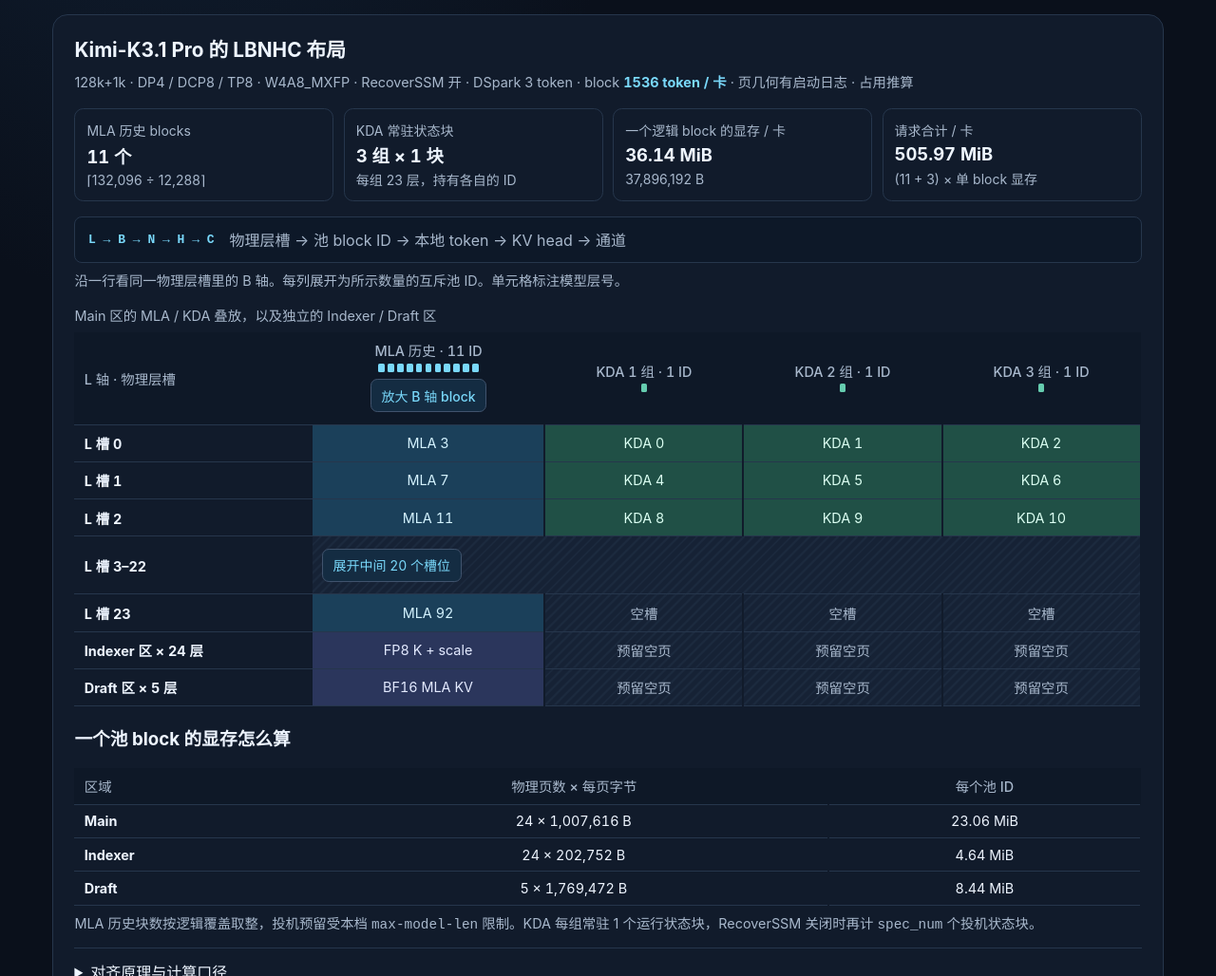
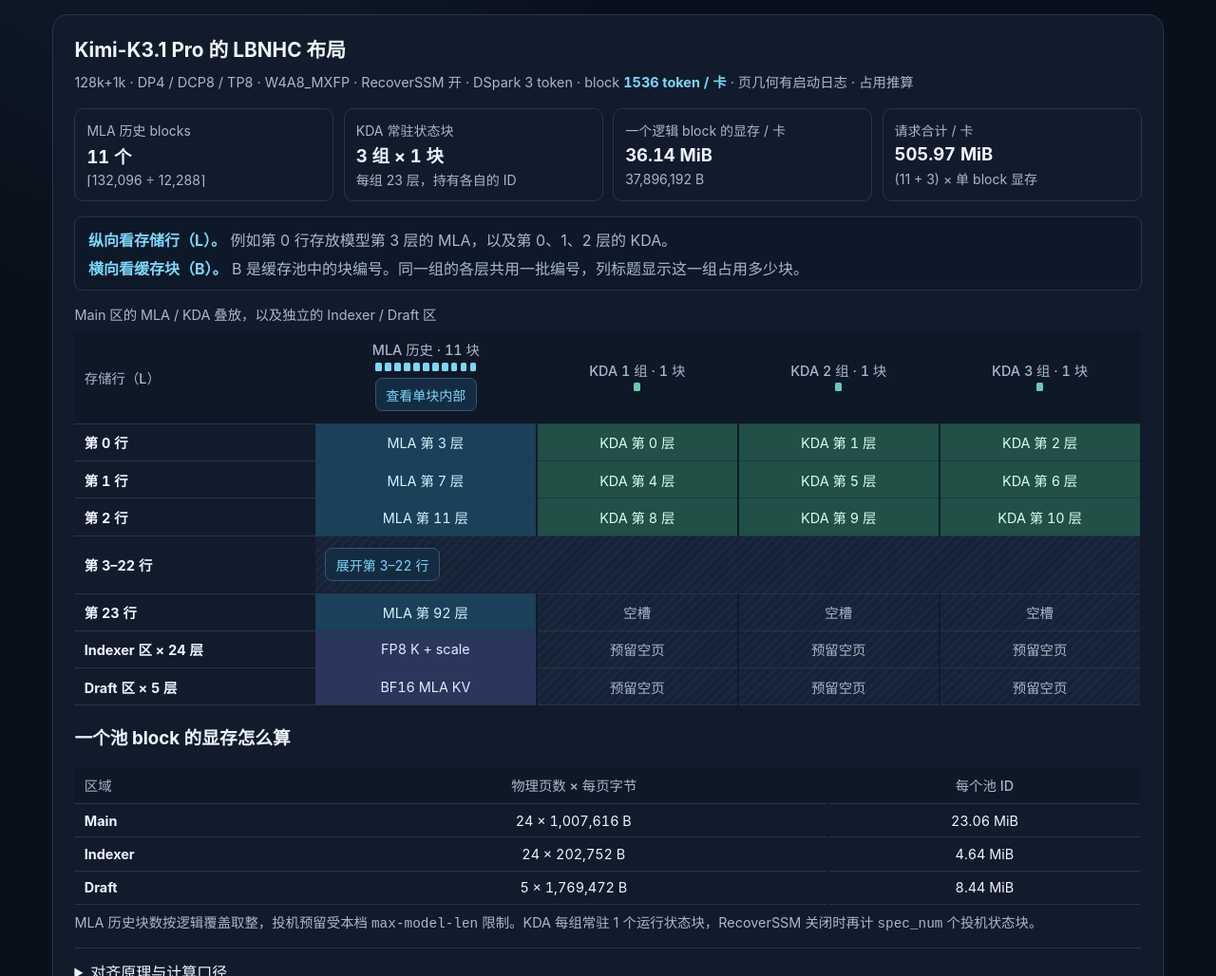
Before and after one commit to Dawn952/kvcache-analysis, a plain HTML site: page index.html in a window 1280 px wide. Shown: the part 680-1708 px from the top of the page at 95% size. Drawn offline with Linux system fonts and the light colour scheme.

Commit message:
Explain the KVCache layout rows and blocks

```diff
--- a/app.js
+++ b/app.js
@@ -101,10 +101,10 @@ function renderLayout() {
     const empty = slot === layersPerStateGroup;
     const targetLayer = empty ? 92 : slot * 4 + 3;
     const collapse = slot === 3
-      ? '<button id="collapse-middle-slots" type="button" class="slot-collapse" data-layout-panel="middle-slots" aria-controls="middle-slots" aria-expanded="true" aria-label="收起中间 20 个槽位">收起</button>'
+      ? '<button id="collapse-middle-slots" type="button" class="slot-collapse" data-layout-panel="middle-slots" aria-controls="middle-slots" aria-expanded="true" aria-label="收起第 3–22 行">收起</button>'
       : '';
-    return `<tr><th scope="row">L 槽 ${slot}${collapse}</th><td class="mla">MLA ${targetLayer}</td>${groups.map((group) => empty
-      ? '<td class="empty">空槽</td>' : `<td class="kda">KDA ${slot * 4 + group}</td>`).join('')}</tr>`;
+    return `<tr><th scope="row">第 ${slot} 行${collapse}</th><td class="mla">MLA 第 ${targetLayer} 层</td>${groups.map((group) => empty
+      ? '<td class="empty">空槽</td>' : `<td class="kda">KDA 第 ${slot * 4 + group} 层</td>`).join('')}</tr>`;
   });
   const sideRow = (name, layers, kind, text) => `<tr><th scope="row">${name} 区 × ${layers} 层</th><td class="${kind}">${text}</td>${groups.map(() => '<td class="empty">预留空页</td>').join('')}</tr>`;
   byId('layout-caption').innerHTML = `${lengths[selected]} · ${topology(current)} · ${weightLabel(current.weight)} · ${describe(current)} · block ${blockInputPrefix(value)}<strong>${value.localBlock} token / 卡</strong> · ${geometryEvidence(value, current)}`;
@@ -115,13 +115,15 @@ function renderLayout() {
       <div><small>一个逻辑 block 的显存 / 卡</small><strong>${memory(value.bytesPerId)}</strong><small>${fmt.format(value.bytesPerId)} B</small></div>
       <div><small>请求合计 / 卡</small><strong>${memory(value.bytes)}</strong><small>(${value.historyIds} + ${value.stateIds}) × 单 block 显存</small></div>
     </div>
-    <div class="axis-key"><code>L → B → N → H → C</code><span>物理层槽 → 池 block ID → 本地 token → KV head → 通道</span></div>
-    <p class="caption">沿一行看同一物理层槽里的 B 轴。每列展开为所示数量的互斥池 ID。单元格标注模型层号。</p>
-    <div class="scroll"><table class="pool-map">
+    <div class="axis-key" id="layout-reading-guide">
+      <div><strong>纵向看存储行（L）。</strong> 例如第 0 行存放模型第 3 层的 MLA，以及第 0、1、2 层的 KDA。</div>
+      <div><strong>横向看缓存块（B）。</strong> B 是缓存池中的块编号。同一组的各层共用一批编号，列标题显示这一组占用多少块。</div>
+    </div>
+    <div class="scroll"><table class="pool-map" aria-describedby="layout-reading-guide">
       <caption>Main 区的 MLA / KDA 叠放，以及独立的 Indexer / Draft 区</caption>
-      <thead><tr><th scope="col">L 轴 · 物理层槽</th><th scope="col">MLA 历史 · ${value.historyIds} ID${blockMarks(value.historyIds)}<button type="button" class="layout-toggle" data-layout-panel="block-zoom" aria-controls="block-zoom" aria-expanded="${showBlockZoom}">${showBlockZoom ? '收起 B 轴细节' : '放大 B 轴 block'}</button></th>${groups.map((group) => `<th scope="col">KDA ${group + 1} 组 · ${value.stateCopies} ID${blockMarks(value.stateCopies)}</th>`).join('')}</tr></thead>
+      <thead><tr><th scope="col">存储行（L）</th><th scope="col">MLA 历史 · ${value.historyIds} 块${blockMarks(value.historyIds)}<button type="button" class="layout-toggle" data-layout-panel="block-zoom" aria-controls="block-zoom" aria-expanded="${showBlockZoom}">${showBlockZoom ? '收起单块细节' : '查看单块内部'}</button></th>${groups.map((group) => `<th scope="col">KDA ${group + 1} 组 · ${value.stateCopies} 块${blockMarks(value.stateCopies)}</th>`).join('')}</tr></thead>
       <tbody id="block-zoom" ${showBlockZoom ? '' : 'hidden'}><tr><td colspan="5" class="block-zoom-cell">${renderBlockZoom(value, current.dcp)}</td></tr></tbody>
-      <tbody>${mainSlots.slice(0, 3).join('')}<tr id="middle-slots-placeholder" ${showMiddleSlots ? 'hidden' : ''}><th scope="row">L 槽 3–22</th><td colspan="4" class="empty"><button id="expand-middle-slots" type="button" class="layout-toggle" data-layout-panel="middle-slots" aria-controls="middle-slots" aria-expanded="false">展开中间 20 个槽位</button></td></tr></tbody>
+      <tbody>${mainSlots.slice(0, 3).join('')}<tr id="middle-slots-placeholder" ${showMiddleSlots ? 'hidden' : ''}><th scope="row">第 3–22 行</th><td colspan="4" class="empty"><button id="expand-middle-slots" type="button" class="layout-toggle" data-layout-panel="middle-slots" aria-controls="middle-slots" aria-expanded="false">展开第 3–22 行</button></td></tr></tbody>
       <tbody id="middle-slots" ${showMiddleSlots ? '' : 'hidden'}>${mainSlots.slice(3, -1).join('')}</tbody>
       <tbody>${mainSlots.at(-1)}</tbody>
       <tbody>${sideRow('Indexer', mainLayers, 'indexer', `${current.indexDtype} K${current.indexDtype === 'BF16' ? '' : ' + scale'}`)}${current.spec ? sideRow('Draft', draftLayers, 'draft', `${current.draftDtype} MLA KV`) : ''}</tbody>
@@ -189,7 +191,7 @@ layout.addEventListener('click', (event) => {
   } else {
     showBlockZoom = expanded;
     button.setAttribute('aria-expanded', expanded);
-    button.textContent = expanded ? '收起 B 轴细节' : '放大 B 轴 block';
+    button.textContent = expanded ? '收起单块细节' : '查看单块内部';
   }
 });
 
--- a/index.html
+++ b/index.html
@@ -3,7 +3,7 @@
 <meta charset="utf-8">
 <meta name="viewport" content="width=device-width, initial-scale=1">
 <title>Kimi-K3.1 Pro KVCache 对比台</title>
-<link rel="stylesheet" href="style.css?v=17">
+<link rel="stylesheet" href="style.css?v=18">
 <main>
   <header>
     <p class="eyebrow">vLLM ASCEND / DECODE</p>
@@ -52,7 +52,7 @@
     <div id="layout"></div>
     <details>
       <summary>对齐原理与计算口径</summary>
-      <p><strong>地址顺序。</strong> L 是物理层槽，B 是池内 block ID，N 是本卡页内 token，H 是存储的 KV head，C 是打包后的通道。Main 区同一层槽内的 block 连续，<code>offset(L,B) = L × 池总 block 数 × 主 MLA 页字节 + B × 主 MLA 页字节</code>。这里展示的是当前请求占用的 ID。分配器用整个池的 block 数计算 L 轴步长。</p>
+      <p><strong>地址顺序。</strong> <code>L → B → N → H → C</code> 分别对应存储行（物理层槽）、池内 block ID、本卡页内 token、存储的 KV head 和打包后的通道。Main 区同一存储行的 block 连续，<code>offset(L,B) = L × 池总 block 数 × 主 MLA 页字节 + B × 主 MLA 页字节</code>。图中只展示当前请求占用的块。分配器用整个池的 block 数计算相邻存储行的间距。</p>
       <p><strong>页与 ID。</strong> KDA 沿用 MLA 页的步长。三组 KDA 各自有 block table，使用互斥的池 ID，同一组的 23 层使用相同的一串 ID。Indexer 和 draft 有独立的物理区域及页宽，也按池 ID 寻址。</p>
       <p><strong>先选 token 块，再算物理页。</strong> 量化 MLA 按 576 B/token 选块，按 656 B/token 打包。BF16 MLA 的两个步骤都按 1152 B/token 计算。Indexer 的 INT8、FP8、BF16 分别用 130、132、256 B/token。DCP 逻辑覆盖等于生效 block size × DCP。KDA 的 96 个头按 TP 切分，TP8 每卡 12 个，TP16 每卡 6 个。</p>
       <p><code>spec_num</code> 对应 vLLM 的 <code>num_speculative_tokens</code>。Draft BF16 使用 1152 B/token。Draft C8 是按 576 B/token 的容量估算，静态 scale 另计，算子可用性和部署未验证。<a href="https://dawn952.github.io/kimi-k31-a5-analysis/">A5 Atlas 的 DSpark C8 容量口径</a></p>
@@ -76,5 +76,5 @@
   <div id="detail-rows"></div>
 </dialog>
 <script src="model.js?v=16" defer></script>
-<script src="app.js?v=17" defer></script>
+<script src="app.js?v=18" defer></script>
 </html>
--- a/style.css
+++ b/style.css
@@ -415,10 +415,9 @@ dialog::backdrop {
 }
 
 .axis-key {
-  display: flex;
-  flex-wrap: wrap;
-  gap: .35rem 1rem;
-  align-items: center;
+  display: grid;
+  gap: .35rem;
+  margin-bottom: .85rem;
   color: var(--muted);
   background: #0d1828;
   border: 1px solid var(--line);
@@ -426,9 +425,8 @@ dialog::backdrop {
   padding: .7rem .85rem;
 }
 
-.axis-key code {
+.axis-key strong {
   color: var(--accent);
-  font-weight: 700;
 }
 
 .pool-map td {
```
